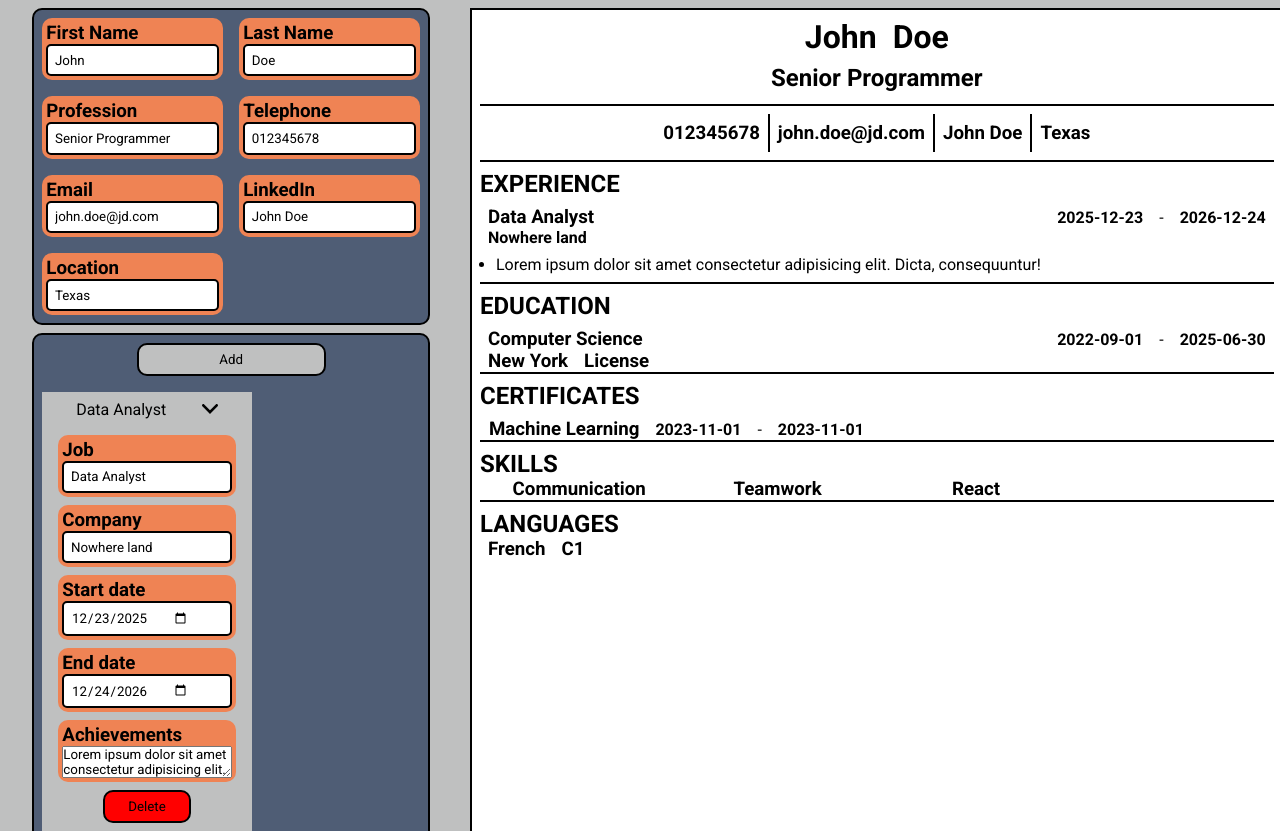
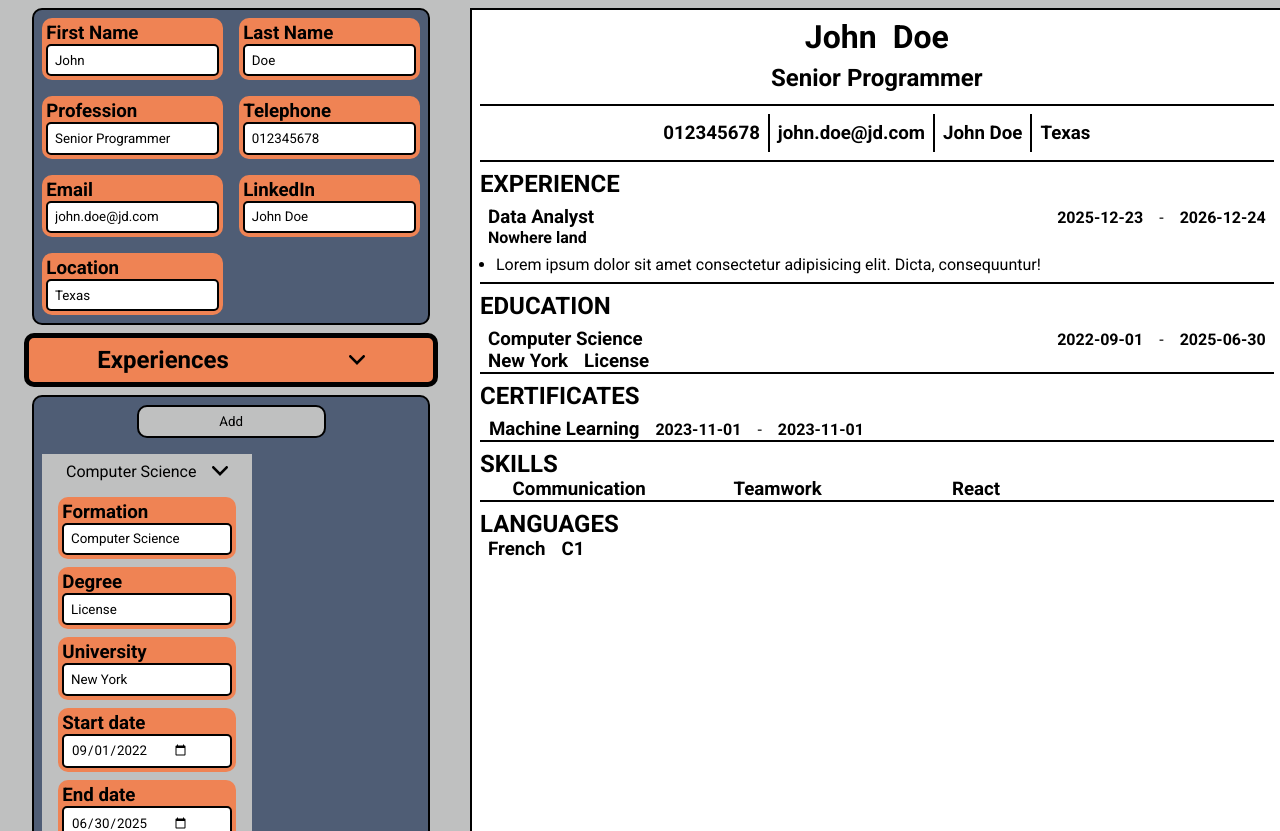
Before and after one commit to Pourixa/CVBuilder, a React (Vite) app: page / in a window 1280 px wide. Shown: the top 831 px of the page. Built offline with nearby package versions, Linux system fonts and the light colour scheme.

Commit message:
Add dropdown catergory

```diff
--- a/components/editExpereince.jsx
+++ b/components/editExpereince.jsx
@@ -1,5 +1,8 @@
 import { AddButton } from './addbutton'
 import { SingleExps } from './singleExp'
+import { Title } from './editTitle'
+import { useState } from 'react'
+
 const fields = [
   { label: 'Job', name: 'job', type: 'text', placeholder: 'Engineer' },
   { label: 'Company', name: 'company', type: 'text', placeholder: 'Microsoft' },
@@ -8,12 +11,19 @@ const fields = [
 ]
 
 function JobForm({ experiences, onExperienceChange , onExperienceAdd , onExperienceDelete}) {
-  return (
-    <div className="editExperience">
+    const [folded,setFolded] = useState(true);
+
+    function handleFold ()
+    {
+      setFolded(!folded);
+    }
+
+  return <>
+    <Title name = {"Experiences"} folded={folded} onToggle={handleFold}/>
+    {(!folded && <div className="editExperience " >
             <AddButton addFunction = {onExperienceAdd}/>
       <SingleExps fields={fields} experiences = {experiences} onExperienceChange = {onExperienceChange} onExperienceDelete = {onExperienceDelete}/>
-
-    </div>
-  )
+    </div>)}
+  </>
 }
 export { JobForm }
--- /dev/null
+++ b/components/editTitle.jsx
@@ -0,0 +1,13 @@
+
+function Title({name , folded , onToggle})
+{
+    return <div className = {"title " + (folded ? "editFold" : "editNotFold")}onClick={onToggle}>
+        <h2>{name}</h2>
+        <svg xmlns="http://www.w3.org/2000/svg" xmlns:xlink="http://www.w3.org/1999/xlink" fill="#000000" version="1.1" id="Capa_1" width="16px" height="16px" viewBox="0 0 30.727 30.727" xml:space="preserve">
+                  <g>
+                  <path d="M29.994,10.183L15.363,24.812L0.733,10.184c-0.977-0.978-0.977-2.561,0-3.536c0.977-0.977,2.559-0.976,3.536,0   l11.095,11.093L26.461,6.647c0.977-0.976,2.559-0.976,3.535,0C30.971,7.624,30.971,9.206,29.994,10.183z"/>
+                </g>
+                </svg>
+    </div>
+}
+export{Title}
--- a/src/index.css
+++ b/src/index.css
@@ -35,6 +35,7 @@ body {
     margin: .5em;
     padding: .5em;
     background-color: var(--thirdColor);
+    transition:max-height 1s ease-in-out
 }
 .edit{
     margin-right: 1.5em;
@@ -245,6 +246,11 @@ margin-bottom: 0.5em;}
 
 /* ////// */
 
+button:hover
+{
+    cursor: pointer;
+}
+
 .folded
 {
 padding: 0.5em;
@@ -262,8 +268,15 @@ padding-top: 0.5em;
 background-color:var(--firstColor);
 display: grid;
     transition: all ease 1s;
+gap: 0.5em;
+}
 
-gap: 0.5em;
+.experienceTitle > svg {
+    transition: transform 1s ease;
+}
+
+.notfolded > .experienceTitle > svg {
+    transform: rotate(180deg);
 }
 
 .experienceTitle , .educationTitle , .certificateTitle,
@@ -273,6 +286,7 @@ gap: 0.5em;
     align-items: center;
     justify-content: space-around;
     margin-bottom: 0.5em;
+        cursor: pointer;
 }
 
 .addButton {
@@ -320,3 +334,28 @@ box-shadow: 2px 2px 2px rgba(0, 0, 0, 0.288);
         transform: scale(0.9,0.9);
 box-shadow: 2px 2px 2px rgba(0, 0, 0, 0.288);
 }
+
+/* //// */
+
+.title {
+    display: flex;
+    justify-content: space-around;
+    padding: 0.5em;
+    border: 5px solid black;
+    align-items: center;
+    border-radius: 10px;
+    background-color: var(--secondColor);
+}
+.title > svg
+{
+    transition: transform 1s ease;
+}
+
+.editNotFold
+{
+background-color: var(--firstColor);
+}
+.editNotFold > svg
+{
+    transform: rotate(180deg);
+}
```
